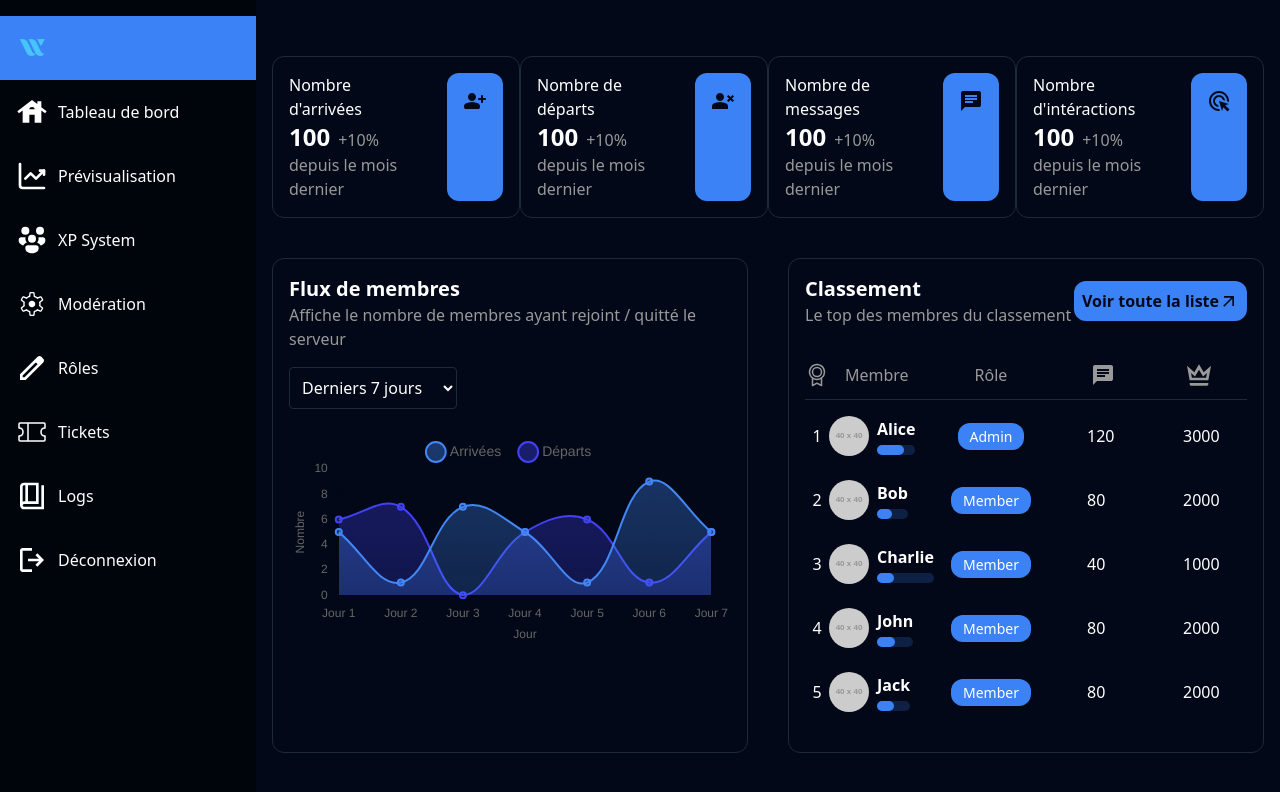
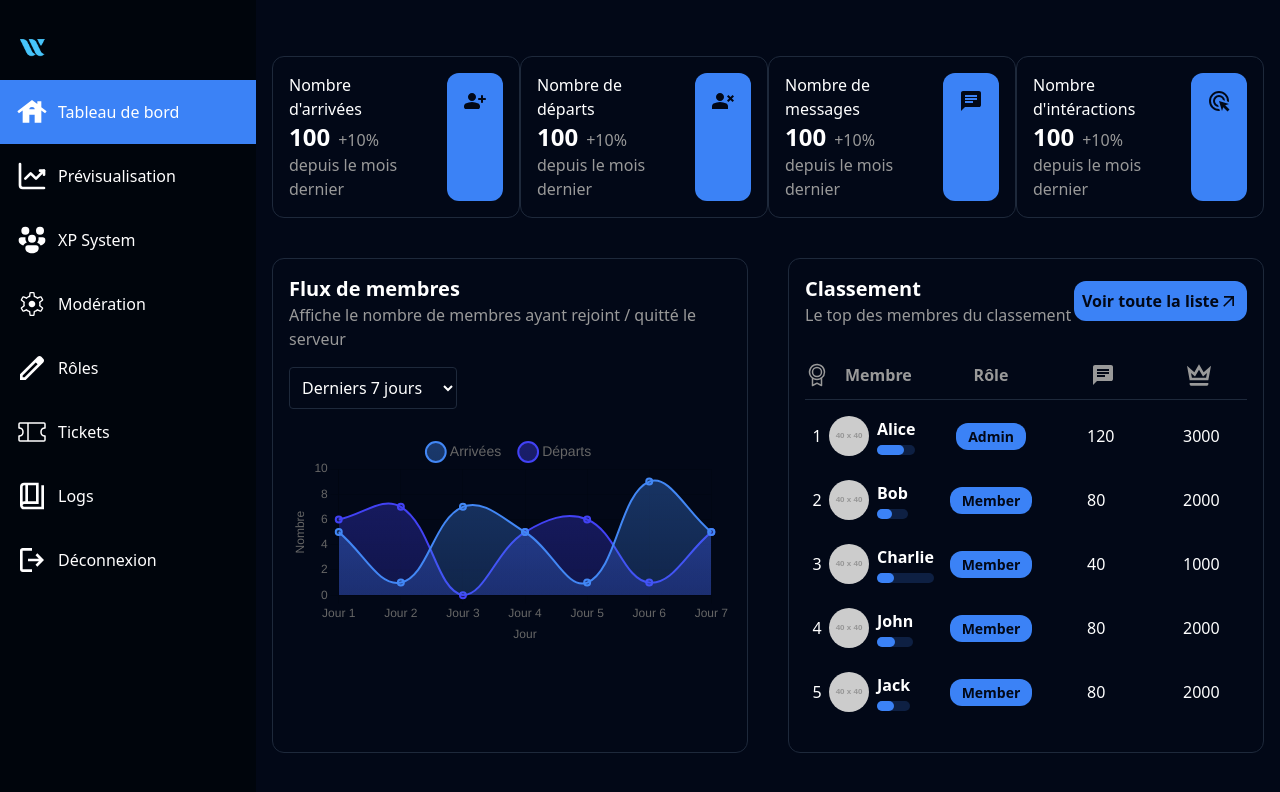
Before and after one commit to ValentinRndn/dashboard-wallbot, a Vue app: page /analysis in a window 1280 px wide. Shown: the top 792 px of the page. Built offline with nearby package versions, Linux system fonts and the light colour scheme.

Commit message:
[EDIT] Margins & colors

```diff
--- a/src/components/sidebar.vue
+++ b/src/components/sidebar.vue
@@ -2,15 +2,15 @@
   <aside class="flex flex-col w-64 min-h-[100vh] overflow-hidden p-4 bg-dark-blue2 ease-out duration-200">
     <!-- Navigation -->
     <div class="navigation my-0 -mx-4 z-10">
-      <router-link :class="['button', { 'text-blue bg-blue': currentPage === '/analysis' }]" to="/analysis">
+      <router-link :class="['button', { 'text-blue bg-blue': currentPage === '/test' }]" to="/test">
         <img src="../assets/logo-wallbot.png" alt="logo-wallbot" class="w-8 h-8 mt-4 mb-4" />
-        <span class="text" :class="{ 'text-purple': currentPage === '/analysis' }"></span>
+        <span class="text" :class="{ 'text-purple': currentPage === '/test' }"></span>
       </router-link>
 
       <!-- Vos autres liens de navigation -->
-      <router-link :class="['button', { 'text-blue bg-blue': currentPage === '/backOffice/dashboard' }]" to="/backOffice/dashboard">
+      <router-link :class="['button', { 'text-blue bg-blue': currentPage === '/analysis' }]" to="/analysis">
         <svg xmlns="http://www.w3.org/2000/svg" class="w-8 h-8 mt-4 mb-4" viewBox="0 0 24 24"><path fill="#ffffff" d="M5 20v-9.15L2.2 13L1 11.4L12 3l4 3.05V4h3v4.35l4 3.05l-1.2 1.6l-2.8-2.15V20h-5v-6h-4v6zm5-9.975h4q0-.8-.6-1.313T12 8.2t-1.4.513t-.6 1.312"/></svg>
-        <span class="text" :class="{ 'text-white': currentPage === '/backOffice/dashboard' }">Tableau de bord</span>
+        <span class="text" :class="{ 'text-white': currentPage === '/analysis' }">Tableau de bord</span>
       </router-link>
 
         <router-link :class="['button', { 'text-purple bg-blue': currentPage === '/backOffice/blog' }]" to="/backOffice/blog">
@@ -88,7 +88,7 @@
   }
 
   .button:hover {
-    background-color: #58B9EA;
+    background-color: #3B82F6;
   }
 
   </style>
--- a/src/views/Analysis.vue
+++ b/src/views/Analysis.vue
@@ -72,7 +72,7 @@
               <h1 class="font-semibold text-xl">Classement</h1>
               <p class="text-light-grey">Le top des membres du classement</p>
             </div>
-            <div class="right-top bg-blue text-dark-blue font-semibold rounded-xl p-2 flex items-center align-center">
+            <div class="right-top bg-blue text-dark-blue font-semibold rounded-xl p-2 flex items-center align-center  transition-transform duration-300 hover:scale-105 cursor-pointer">
               <p class="">Voir toute la liste</p>
               <svg xmlns="http://www.w3.org/2000/svg" width="20" height="20" viewBox="0 0 24 24"><path fill="currentColor" d="M6 6v2h8.59L5 17.59L6.41 19L16 9.41V18h2V6z"/></svg>            </div>
           </div>
@@ -80,8 +80,8 @@
           <!-- En-tête du tableau de classement -->
           <div class="ranking-info flex justify-between items-center text-light-grey mb-2">
             <svg xmlns="http://www.w3.org/2000/svg" class="mr-4" width="24" height="24" viewBox="0 0 256 256"><path fill="currentColor" d="M216 96a88 88 0 1 0-144 67.83V240a8 8 0 0 0 11.58 7.16L128 225l44.43 22.21a8.1 8.1 0 0 0 3.57.79a8 8 0 0 0 8-8v-76.17A87.85 87.85 0 0 0 216 96M56 96a72 72 0 1 1 72 72a72.08 72.08 0 0 1-72-72m112 131.06l-36.43-18.21a8 8 0 0 0-7.16 0L88 227.06v-52.69a87.89 87.89 0 0 0 80 0ZM128 152a56 56 0 1 0-56-56a56.06 56.06 0 0 0 56 56m0-96a40 40 0 1 1-40 40a40 40 0 0 1 40-40"/></svg>
-            <p class="flex-1">Membre</p>
-            <p class="w-32 text-center">Rôle</p>
+            <p class="flex-1 font-semibold">Membre</p>
+            <p class="w-32 text-center font-semibold">Rôle</p>
             <svg xmlns="http://www.w3.org/2000/svg" class="w-24 text-right" width="24" height="24" viewBox="0 0 24 24"><path fill="currentColor" d="M2 22V4q0-.825.588-1.412T4 2h16q.825 0 1.413.588T22 4v12q0 .825-.587 1.413T20 18H6zm4-8h8v-2H6zm0-3h12V9H6zm0-3h12V6H6z"/></svg>
             <svg xmlns="http://www.w3.org/2000/svg" class="w-24 text-right" width="32" height="32" viewBox="0 0 24 24"><path fill="currentColor" d="m12 8l3 5.2l3-2.7l-.7 3.5H6.7L6 10.5l3 2.7zm0-4l-3.5 6L3 5l2 11h14l2-11l-5.5 5zm7 14H5v1c0 .6.4 1 1 1h12c.6 0 1-.4 1-1z"/></svg>
           </div>
@@ -109,7 +109,7 @@
             </div>
             <!-- Rôle -->
             <div class="w-48 text-center">
-  <span class="text-sm text-white bg-blue px-3 py-1 rounded-xl">
+  <span class="text-sm text-dark-blue font-semibold bg-blue px-3 py-1 rounded-xl">
     {{ member.role }}
   </span>
 </div>
```
